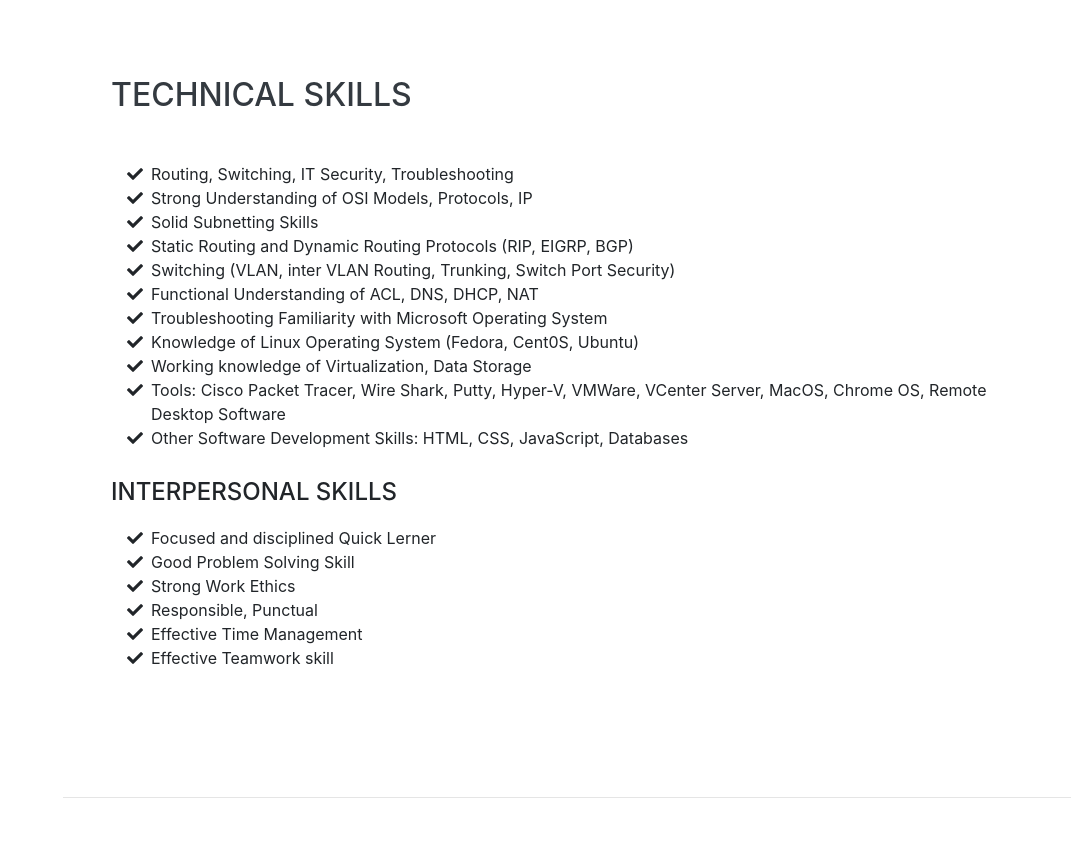
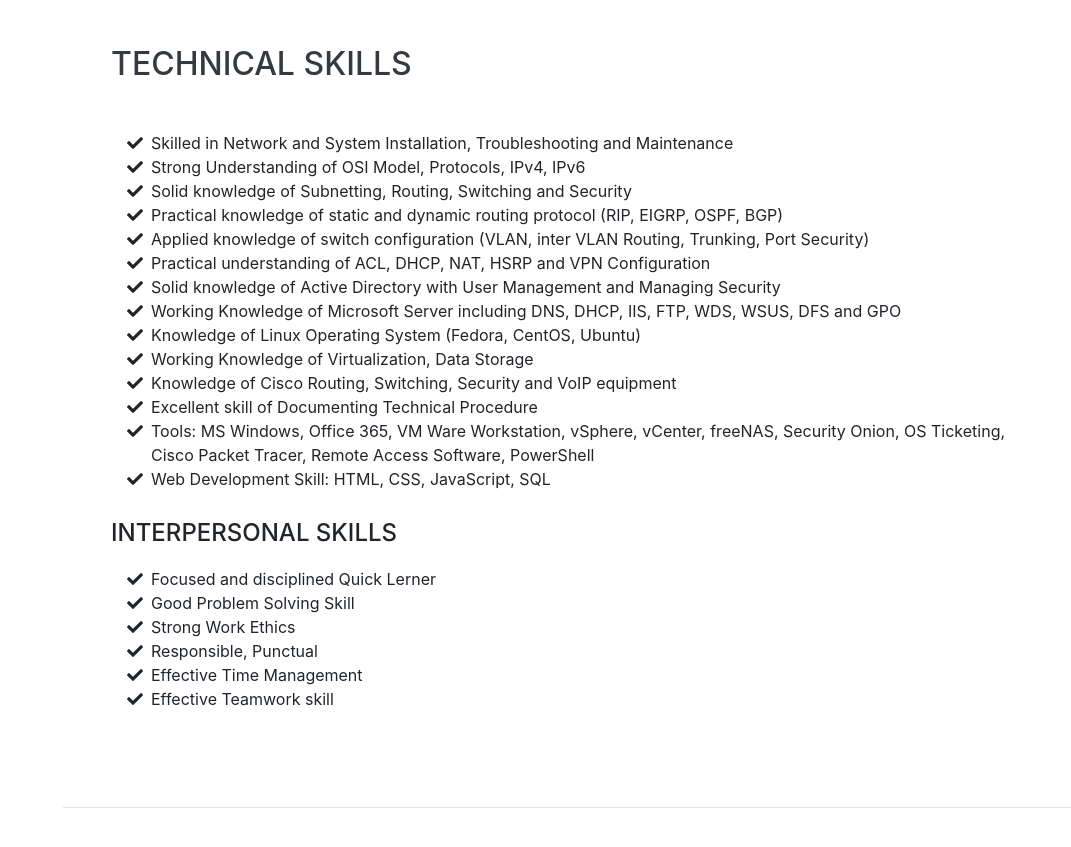
Before and after one commit to ankitpatel710/ankitpatel710.github.io, a website with bundled scripts: page index.html in a window 1280 px wide. Shown: the part 804-1651 px from the top of the page, without its empty margins (209-1280 px from the left). Built offline with nearby package versions, Linux system fonts and the light colour scheme; a web font is replaced by a local one.

Commit message:
Update index.html

```diff
--- a/index.html
+++ b/index.html
@@ -110,7 +110,7 @@
            Ankit is an IT Technician who want to expand his knowledge by choosing a path of Network Administrator. Ankit has terrific technical troubleshooting skills and good interpersonal skills to assist customers with computer issues. Ankit has bachelor’s degree in Computer Engineering and one year of experience of IT Technician.
           </p>
 		  <p class="lead mb-5">
-           Ankit believe that there are lots knowledge in world that you should know about. That’s why Ankit get enrolled in Network Technician Program at SAIT Where he is getting knowledge of Cisco, Microsoft and Linux but not limited to Virtualization, Data Storage, IT Security. Ankit Choose this program because It makes him more Dedicated, Punctual, Responsible towards Work and mainly this program is guiding Ankit to the Path of CCNA Certification. Ankit will be finishing his study in April and after that he will be officially ready to be a part of different world of IT Industry.
+           Ankit believe that there are lots knowledge in world that you should know about. That’s why Ankit get enrolled in Network Technician Program at SAIT Where he is getting knowledge of Cisco, Microsoft and Linux but not limited to Virtualization, Data Storage, IT Security. Ankit Choose this program because It makes him more Dedicated, Punctual, Responsible towards Work and mainly this program is guiding Ankit to the Path of CCNA Certification. Ankit is recently graduate in April and after that he will be officially ready to be a part of different world of IT Industry.
           </p>
 		  <p class="lead mb-5">
 		  In addition, Ankit has basic knowledge of Web-site Development and 5 years of Canadian experience in Customer Service. And Main thing about Ankit is that he has great sense of Humor and it will be fun working around him.
@@ -151,47 +151,59 @@
               <ul class="fa-ul mb-0">
             <li>
               <i class="fa-li fa fa-check"></i>
-              Routing, Switching, IT Security, Troubleshooting
+              Skilled in Network and System Installation, Troubleshooting and Maintenance
             </li>
             <li>
               <i class="fa-li fa fa-check"></i>
-              Strong Understanding of OSI Models, Protocols, IP
+              Strong Understanding of OSI Model, Protocols, IPv4, IPv6
             </li>
             <li>
               <i class="fa-li fa fa-check"></i>
-              Solid Subnetting Skills
+              Solid knowledge of Subnetting, Routing, Switching and Security
             </li>
             <li>
               <i class="fa-li fa fa-check"></i>
-              Static Routing and Dynamic Routing Protocols (RIP, EIGRP, BGP)
+              Practical knowledge of static and dynamic routing protocol (RIP, EIGRP, OSPF, BGP)
             </li>
             <li>
               <i class="fa-li fa fa-check"></i>
-              Switching (VLAN, inter VLAN Routing, Trunking, Switch Port Security)
+              Applied knowledge of switch configuration (VLAN, inter VLAN Routing, Trunking, Port Security)
             </li>
             <li>
               <i class="fa-li fa fa-check"></i>
-              Functional Understanding of ACL, DNS, DHCP, NAT
+              Practical understanding of ACL, DHCP, NAT, HSRP and VPN Configuration
             </li>
 			<li>
               <i class="fa-li fa fa-check"></i>
-              Troubleshooting Familiarity with Microsoft Operating System
+             Solid knowledge of Active Directory with User Management  and Managing Security
             </li>
             <li>
               <i class="fa-li fa fa-check"></i>
-              Knowledge of Linux Operating System (Fedora, Cent0S, Ubuntu)
+              Working Knowledge of Microsoft Server including DNS, DHCP, IIS, FTP, WDS, WSUS, DFS and GPO
             </li>
             <li>
               <i class="fa-li fa fa-check"></i>
-              Working knowledge of Virtualization, Data Storage
+              Knowledge of Linux Operating System (Fedora, CentOS, Ubuntu)
             </li>
             <li>
               <i class="fa-li fa fa-check"></i>
-              Tools: Cisco Packet Tracer, Wire Shark, Putty, Hyper-V, VMWare, VCenter Server, MacOS, Chrome OS, Remote Desktop Software
+              Working Knowledge of Virtualization, Data Storage
             </li>
             <li>
               <i class="fa-li fa fa-check"></i>
-              Other Software Development Skills: HTML, CSS, JavaScript, Databases
+              Knowledge of Cisco Routing, Switching, Security and VoIP equipment
+            </li>
+			<li>
+              <i class="fa-li fa fa-check"></i>
+              Excellent skill of Documenting Technical Procedure
+            </li>
+			<li>
+              <i class="fa-li fa fa-check"></i>
+              Tools:  MS Windows, Office 365, VM Ware Workstation, vSphere, vCenter, freeNAS, Security Onion, OS Ticketing, Cisco Packet Tracer, Remote Access Software, PowerShell
+            </li>
+			<li>
+              <i class="fa-li fa fa-check"></i>
+              Web Development Skill: HTML, CSS, JavaScript, SQL
             </li>
           </ul>
 		  <br/>
```
